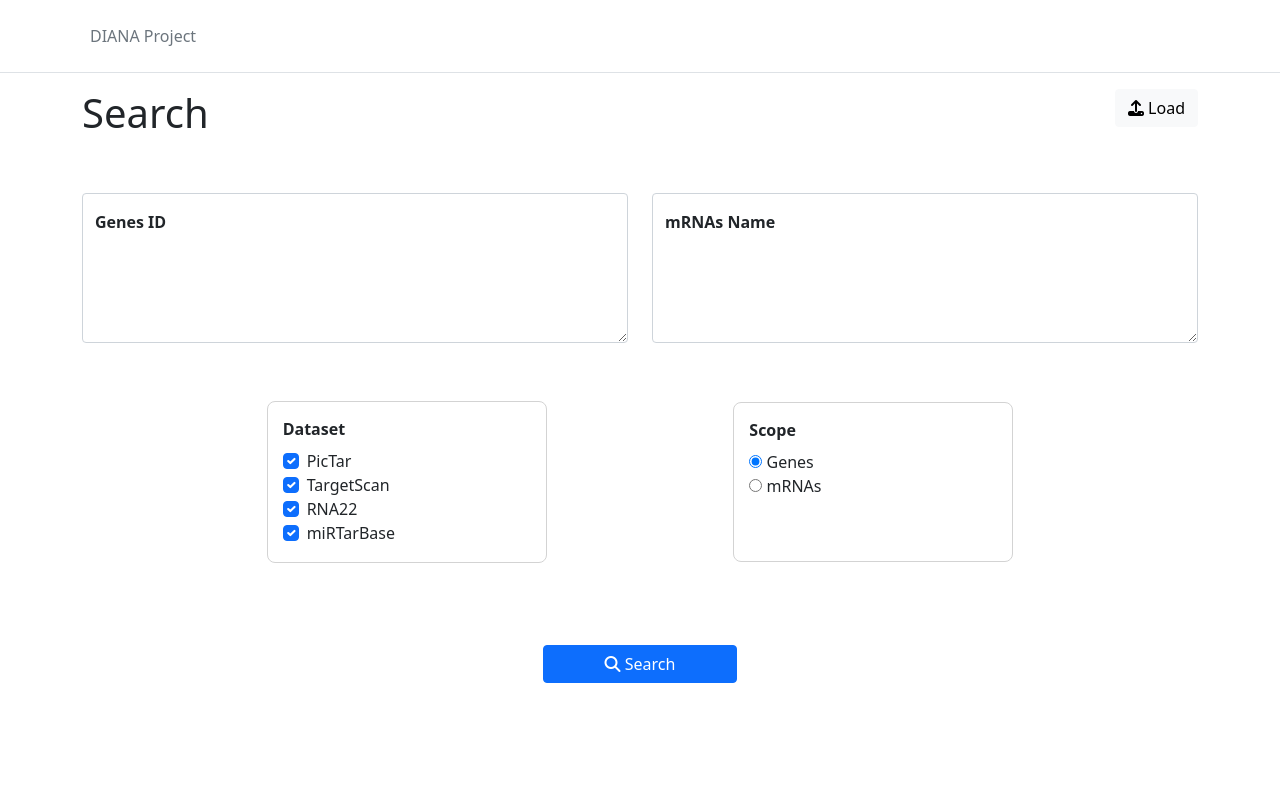
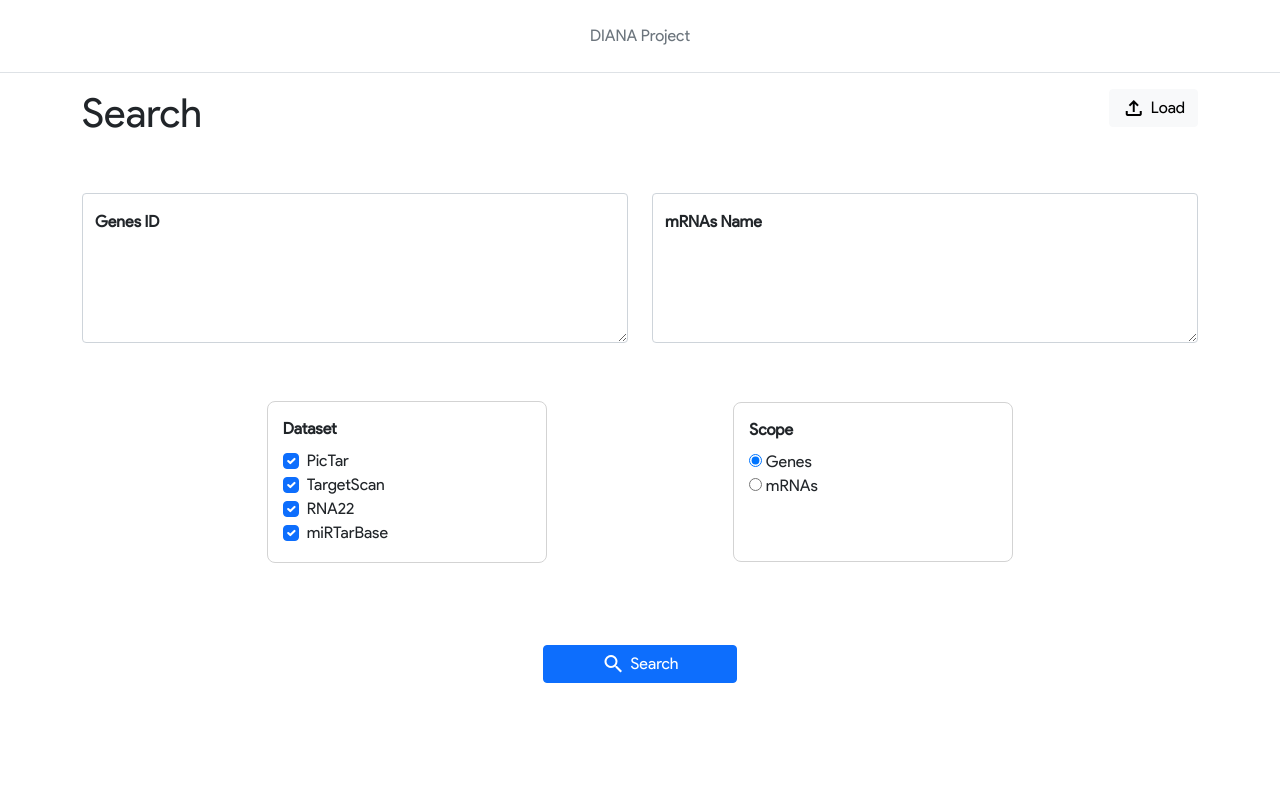
Before and after one commit to loreand95/DIANAProject, a Flask app: page /search/ in a window 1280 px wide. Run offline with Flask 2, Linux system fonts and the light colour scheme; some libraries are stand-ins or nearby versions.

Commit message:
add font

```diff
--- a/src/static/css/index.css
+++ b/src/static/css/index.css
@@ -1,3 +1,13 @@
+.btn{
+  justify-content: center;
+  align-items: center;
+  display: flex;
+}
+
+.btn > a {
+  margin-left: 5px;
+}
+
 .b-example-divider {
   height: 3rem;
   background-color: rgba(0, 0, 0, .1);
--- a/src/templates/base.html
+++ b/src/templates/base.html
@@ -7,19 +7,28 @@
     <meta name="author" content="Mark Otto, Jacob Thornton, and Bootstrap contributors">
     <meta name="generator" content="Hugo 0.84.0">
     <title>DIANA Project</title>
-
+    <link href="https://fonts.googleapis.com/css?family=Material+Icons|Material+Icons+Outlined|Material+Icons+Two+Tone|Material+Icons+Round|Material+Icons+Sharp" rel="stylesheet">
     <!-- Bootstrap core CSS -->
     <link href="{{url_for('static', filename='bootstrap-5.1.0-dist/css/bootstrap.min.css')}}" rel="stylesheet" crossorigin="anonymous">
     <!-- Custom styles for this template -->
     <link href="{{url_for('static', filename='css/index.css')}}" rel="stylesheet">
+    <style>
+      @font-face {
+        font-family: ProductSans;
+        src: url("{{ url_for('static', filename='font/Product Sans Regular.ttf') }}");
+      }
+      body {
+  font-family: 'ProductSans', sans-serif !important;
+}
+    </style>
     <script src="https://kit.fontawesome.com/1127a403b9.js" crossorigin="anonymous"></script>
     </head>
   <body>
     <main>
         <header class="p-3 border-bottom">
         <div class="container">
-            <div class="d-flex flex-wrap align-items-center justify-content-center justify-content-lg-start">
-            <ul class="nav col-12 col-lg-auto me-lg-auto mb-2 justify-content-center mb-md-0">
+            <div class="d-flex flex-wrap align-items-center justify-content-center">
+            <ul class="nav col-12 col-lg-auto mb-2 justify-content-center mb-md-0">
                 <li><a href="/" class="nav-link px-2 link-secondary">DIANA Project</a></li>
             </ul>
             </div>
--- a/src/templates/search/form_page.html
+++ b/src/templates/search/form_page.html
@@ -25,7 +25,9 @@
                     <h1>Search</h1>
                     <div class="form-floating">
                         <button  type="button" class="btn btn-light" data-bs-toggle="modal" data-bs-target="#loadModal">
-                            <i class="fas fa-upload"></i> Load
+                            <span class="material-icons-outlined">
+                                file_upload
+                            </span><a>Load</a>
                         </button>
                     </div>
                 </div>
@@ -86,8 +88,9 @@
                     <div class="col-2">
                         <div class="d-grid gap-2">
                             <button type="submit" id="submit" class="btn btn-primary">
-                                <i class="fas fa-search"></i>
-                                 Search
+                                <span class="material-icons-outlined">
+                                    search
+                                </span><a>Search</a>
                             </button>
                         </div>
                     </div>
```
Also changed, not shown: src/templates/search/results_page.html (+10 -4 lines), src/static/font/Product Sans Bold Italic.ttf (added), src/static/font/Product Sans Bold.ttf (added), src/static/font/Product Sans Italic.ttf (added), src/static/font/Product Sans Regular.ttf (added), src/static/font/google-product-sans.jpg (added), src/static/font/opengraph_color_1200dp.png (added), src/static/font/photo.jpg (added).
